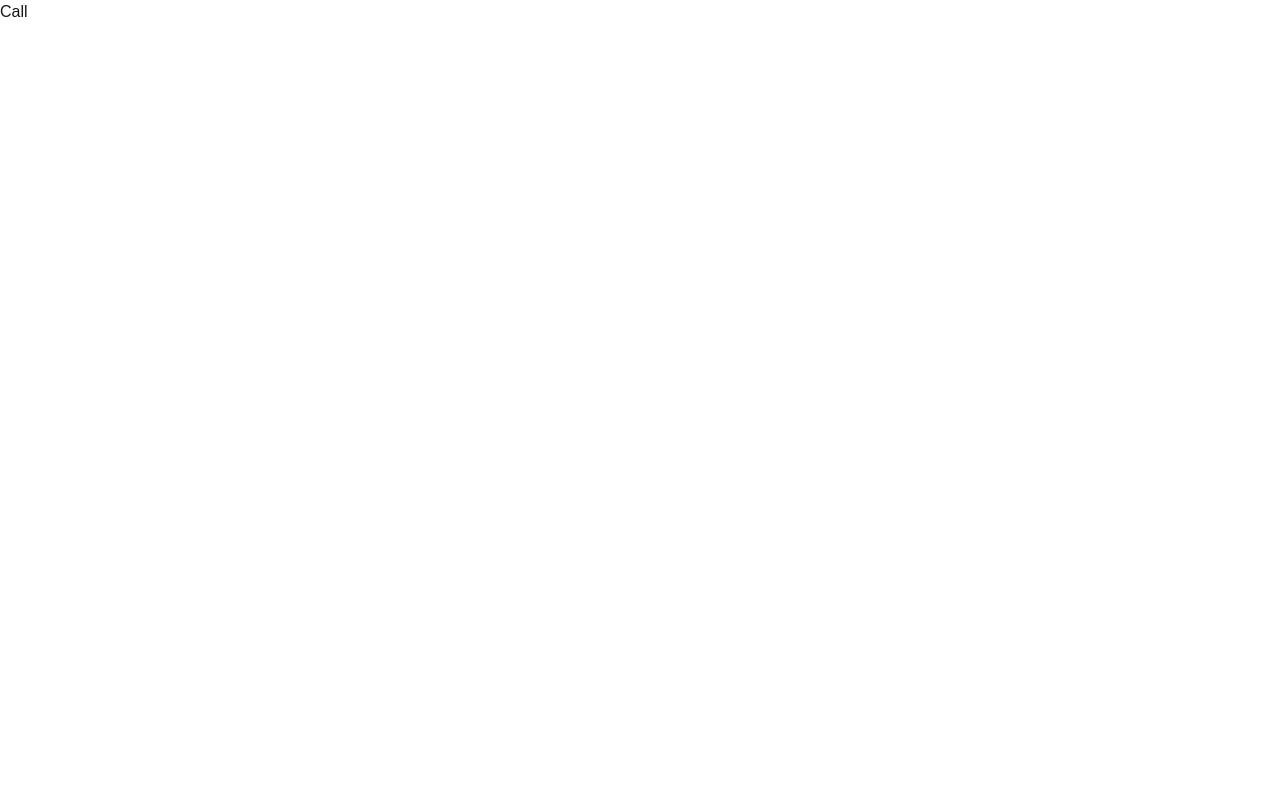
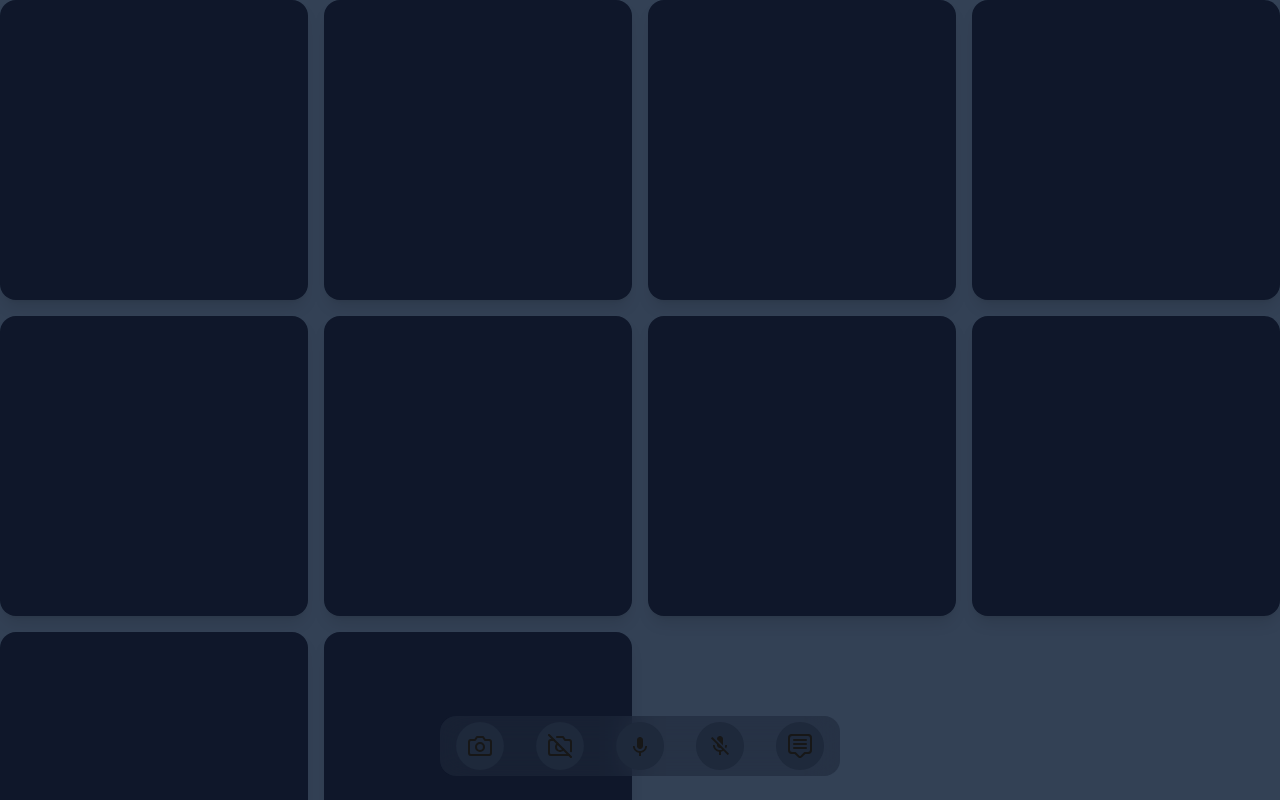
Before and after one commit to tangoctrung/tntcall, a Next.js app: page /1 in a window 1280 px wide. Built offline with nearby package versions, Linux system fonts and the light colour scheme.

Commit message:
fix ui chat

```diff
--- a/src/app/[id]/page.tsx
+++ b/src/app/[id]/page.tsx
@@ -1,8 +1,11 @@
+import CallContainer from '@/components/Call'
 import React from 'react'
 
 function Call() {
     return (
-        <div>Call</div>
+        <div className='w-[100svw] h-[100svh] bg-slate-700'>
+            <CallContainer />
+        </div>
     )
 }
 
--- /dev/null
+++ b/src/assets/icon/IconCamera.tsx
@@ -0,0 +1,18 @@
+import React, { SVGProps } from 'react'
+
+function IconCamera(props: SVGProps<SVGSVGElement>) {
+    return (
+        <svg
+            className="feather feather-camera"
+            fill="none" height="24" stroke="currentColor"
+            strokeLinecap="round" strokeLinejoin="round"
+            strokeWidth="2" viewBox="0 0 24 24" width="24" xmlns="http://www.w3.org/2000/svg"
+            {...props}
+        >
+            <path d="M23 19a2 2 0 0 1-2 2H3a2 2 0 0 1-2-2V8a2 2 0 0 1 2-2h4l2-3h6l2 3h4a2 2 0 0 1 2 2z" />
+            <circle cx="12" cy="13" r="4" />
+        </svg>
+    )
+}
+
+export default IconCamera
--- /dev/null
+++ b/src/assets/icon/IconCameraHide.tsx
@@ -0,0 +1,18 @@
+import React, { SVGProps } from 'react'
+
+function IconCameraHide(props: SVGProps<SVGSVGElement>) {
+    return (
+        <svg
+            className="feather feather-camera-off"
+            fill="none" height="24" width="24" xmlns="http://www.w3.org/2000/svg"
+            stroke="currentColor" strokeLinecap="round" strokeLinejoin="round" strokeWidth="2"
+            viewBox="0 0 24 24"
+            {...props}
+        >
+            <line x1="1" x2="23" y1="1" y2="23" />
+            <path d="M21 21H3a2 2 0 0 1-2-2V8a2 2 0 0 1 2-2h3m3-3h6l2 3h4a2 2 0 0 1 2 2v9.34m-7.72-2.06a4 4 0 1 1-5.56-5.56" />
+        </svg>
+    )
+}
+
+export default IconCameraHide
--- /dev/null
+++ b/src/assets/icon/IconChat.tsx
@@ -0,0 +1,20 @@
+import React, { SVGProps } from 'react'
+
+function IconChat(props: SVGProps<SVGSVGElement>) {
+    return (
+        <svg
+            id="Icons"
+            viewBox="0 0 24 24" xmlns="http://www.w3.org/2000/svg"
+            fill="currentColor"
+            {...props}
+        >
+            <path className="cls-1" d="M20,0H4A4,4,0,0,0,0,4V16a4,4,0,0,0,4,4H6.758l3.121,3.121a3,3,0,0,0,4.242,0L17.242,20H20a4,4,0,0,0,4-4V4A4,4,0,0,0,20,0Zm2,16a2,2,0,0,1-2,2H16.828a1,1,0,0,0-.707.293l-3.414,3.414a1,1,0,0,1-1.414,0L7.879,18.293A1,1,0,0,0,7.172,18H4a2,2,0,0,1-2-2V4A2,2,0,0,1,4,2H20a2,2,0,0,1,2,2Z" />
+            <path className="cls-1" d="M18,5H6A1,1,0,0,0,6,7H18a1,1,0,0,0,0-2Z" />
+            <path className="cls-1" d="M18,9H6a1,1,0,0,0,0,2H18a1,1,0,0,0,0-2Z" />
+            <path className="cls-1" d="M18,13H6a1,1,0,0,0,0,2H18a1,1,0,0,0,0-2Z" />
+        </svg>
+
+    )
+}
+
+export default IconChat
--- /dev/null
+++ b/src/assets/icon/IconMic.tsx
@@ -0,0 +1,17 @@
+import React, { SVGProps } from 'react'
+
+function IconMic(props: SVGProps<SVGSVGElement>) {
+    return (
+
+        <svg
+            height="48" viewBox="0 0 48 48" width="48" xmlns="http://www.w3.org/2000/svg"
+            fill="currentColor"
+            {...props}
+        >
+            <path d="M24 30c3.31 0 5.98-2.69 5.98-6l.02-12c0-3.32-2.68-6-6-6-3.31 0-6 2.68-6 6v12c0 3.31 2.69 6 6 6zm10.6-6c0 6-5.07 10.2-10.6 10.2-5.52 0-10.6-4.2-10.6-10.2h-3.4c0 6.83 5.44 12.47 12 13.44v6.56h4v-6.56c6.56-.97 12-6.61 12-13.44h-3.4z" />
+            <path d="M0 0h48v48h-48z" fill="none" />
+        </svg>
+    )
+}
+
+export default IconMic
--- /dev/null
+++ b/src/assets/icon/IconMicHide.tsx
@@ -0,0 +1,17 @@
+import React, { SVGProps } from 'react'
+
+function IconMicHide(props: SVGProps<SVGSVGElement>) {
+    return (
+
+        <svg
+            height="48" viewBox="0 0 48 48" width="48" xmlns="http://www.w3.org/2000/svg"
+            fill="currentColor"
+            {...props}
+        >
+            <path d="M0 0h48v48H0zm0 0h48v48H0z" fill="none" />
+            <path d="M38 22h-3.4c0 1.49-.31 2.87-.87 4.1l2.46 2.46C37.33 26.61 38 24.38 38 22zm-8.03.33c0-.11.03-.22.03-.33V10c0-3.32-2.69-6-6-6s-6 2.68-6 6v.37l11.97 11.96zM8.55 6L6 8.55l12.02 12.02v1.44c0 3.31 2.67 6 5.98 6 .45 0 .88-.06 1.3-.15l3.32 3.32c-1.43.66-3 1.03-4.62 1.03-5.52 0-10.6-4.2-10.6-10.2H10c0 6.83 5.44 12.47 12 13.44V42h4v-6.56c1.81-.27 3.53-.9 5.08-1.81L39.45 42 42 39.46 8.55 6z" />
+        </svg>
+    )
+}
+
+export default IconMicHide
--- /dev/null
+++ b/src/components/Call/CardVideo.tsx
@@ -0,0 +1,9 @@
+import React from 'react'
+
+function CardVideo() {
+    return (
+        <div className='w-full h-[300px] bg-slate-900 cursor-pointer rounded-2xl shadow-lg'></div>
+    )
+}
+
+export default CardVideo
--- /dev/null
+++ b/src/components/Call/ChatMessage.tsx
@@ -0,0 +1,9 @@
+import React from 'react'
+
+function ChatMessage() {
+    return (
+        <div>ChatMessage</div>
+    )
+}
+
+export default ChatMessage
--- /dev/null
+++ b/src/components/Call/index.tsx
@@ -0,0 +1,46 @@
+'use client'
+import React from 'react'
+import CardVideo from './CardVideo'
+import IconCamera from '@/assets/icon/IconCamera'
+import IconCameraHide from '@/assets/icon/IconCameraHide'
+import IconMic from '@/assets/icon/IconMic'
+import IconMicHide from '@/assets/icon/IconMicHide'
+import IconChat from '@/assets/icon/IconChat'
+
+function CallContainer() {
+
+    const classAnimation = "hover:opacity-60 transition-opacity duration-300 ease-linear";
+    return (
+        <div className='w-full h-full scrollbar-none overflow-hidden relative'>
+            <div className='w-full h-full overflow-scroll scrollbar-none grid gap-4 grid-cols-1 xs:grid-cols-2 md:grid-cols-3 xl:grid-cols-4'>
+                {[1, 2, 3, 4, 5, 6, 7, 8, 9, 10]?.map((item: any, index: number) => (
+                    <div key={index} className='col-span-1'>
+                        <CardVideo />
+                    </div>
+                ))}
+            </div>
+
+            <div className='absolute left-4 right-4 bottom-6 h-[60px] flex justify-center'>
+                <div className='flex justify-between items-center bg-slate-800/60 backdrop-blur-lg h-full w-fit rounded-2xl'>
+                    <div className={`p-3 h-fit rounded-full cursor-pointer bg-slate-800 mx-4 ${classAnimation}`}>
+                        <IconCamera className='h-6 w-6' />
+                    </div>
+                    <div className={`p-3 h-fit rounded-full cursor-pointer bg-slate-800 mx-4 ${classAnimation}`}>
+                        <IconCameraHide className='h-6 w-6' />
+                    </div>
+                    <div className={`p-3 h-fit rounded-full cursor-pointer bg-slate-800 mx-4 ${classAnimation}`}>
+                        <IconMic className='h-6 w-6' />
+                    </div>
+                    <div className={`p-3 h-fit rounded-full cursor-pointer bg-slate-800 mx-4 ${classAnimation}`}>
+                        <IconMicHide className='h-6 w-6' />
+                    </div>
+                    <div className={`p-3 h-fit rounded-full cursor-pointer bg-slate-800 mx-4 ${classAnimation}`}>
+                        <IconChat className='h-6 w-6' />
+                    </div>
+                </div>
+            </div>
+        </div>
+    )
+}
+
+export default CallContainer
--- a/src/components/HomePage/index.tsx
+++ b/src/components/HomePage/index.tsx
@@ -23,7 +23,7 @@ function HomePage() {
         router.push("/123456789")
     }
     return (
-        <div className='w-full h-full flex justify-center items-center'>
+        <div className='w-full h-full flex justify-center items-center bg-slate-700'>
             <div className='w-[350px] h-[300px] rounded-lg shadow-sm flex justify-center items-center flex-col'>
                 <Image
                     src={Logo}
@@ -32,7 +32,7 @@ function HomePage() {
                     alt=""
                 />
                 <button
-                    className='mt-10 px-4 py-2 rounded bg-slate-500 cursor-pointer text-white font-semibold hover:opacity-80 transition-all duration-700 ease-linear'
+                    className='mt-10 px-4 py-2 rounded bg-slate-500 text-white cursor-pointer font-semibold hover:opacity-80 transition-all duration-700 ease-linear'
                     onClick={handleCreateCall}
                 >Tạo cuộc gọi mới</button>
 
@@ -44,7 +44,7 @@ function HomePage() {
 
                 <form onSubmit={handleJoinCall} className='mt-4'>
                     <input
-                        className={`outline-none border-2 ${error ? "border-red-600" : "border-slate-500"} px-2 py-2 rounded min-w-[300px]`}
+                        className={`bg-white text-black dark:bg-slate-600 dark:text-white outline-none border-2 ${error ? "border-red-600" : "border-slate-500"} px-2 py-2 rounded min-w-[300px]`}
                         type="text" placeholder='Nhập mã cuộc gọi và ấn enter...'
                         onChange={handleChangeInput}
                     />
--- a/tailwind.config.ts
+++ b/tailwind.config.ts
@@ -24,6 +24,8 @@ const config: Config = {
     }
 
   },
-  plugins: [],
+  plugins: [
+    require('tailwind-scrollbar'),
+  ],
 };
 export default config;
```
Also changed, not shown: package.json (+5 -4 lines), 2 other files (tests, documents, lock files or other folders).
